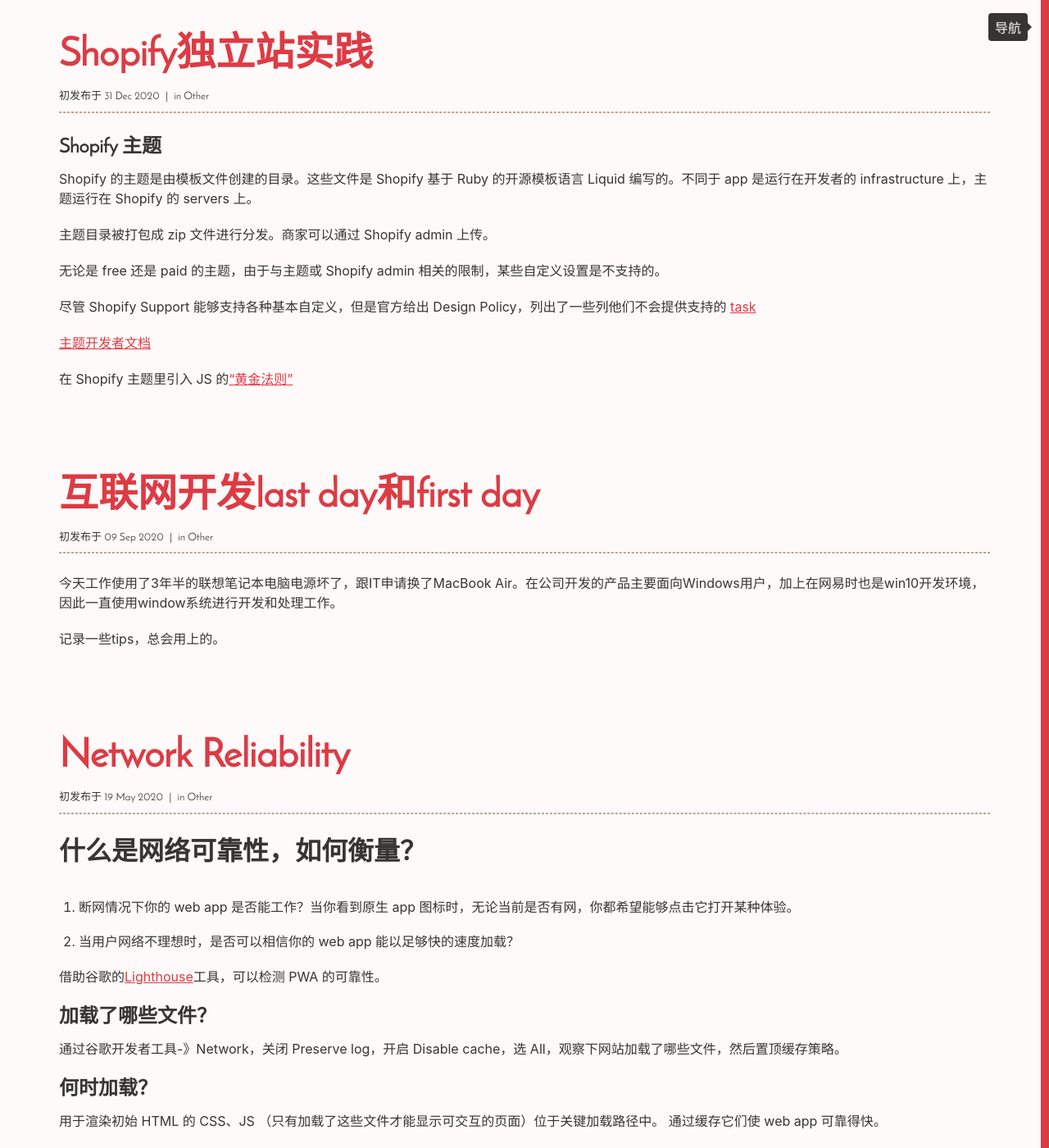
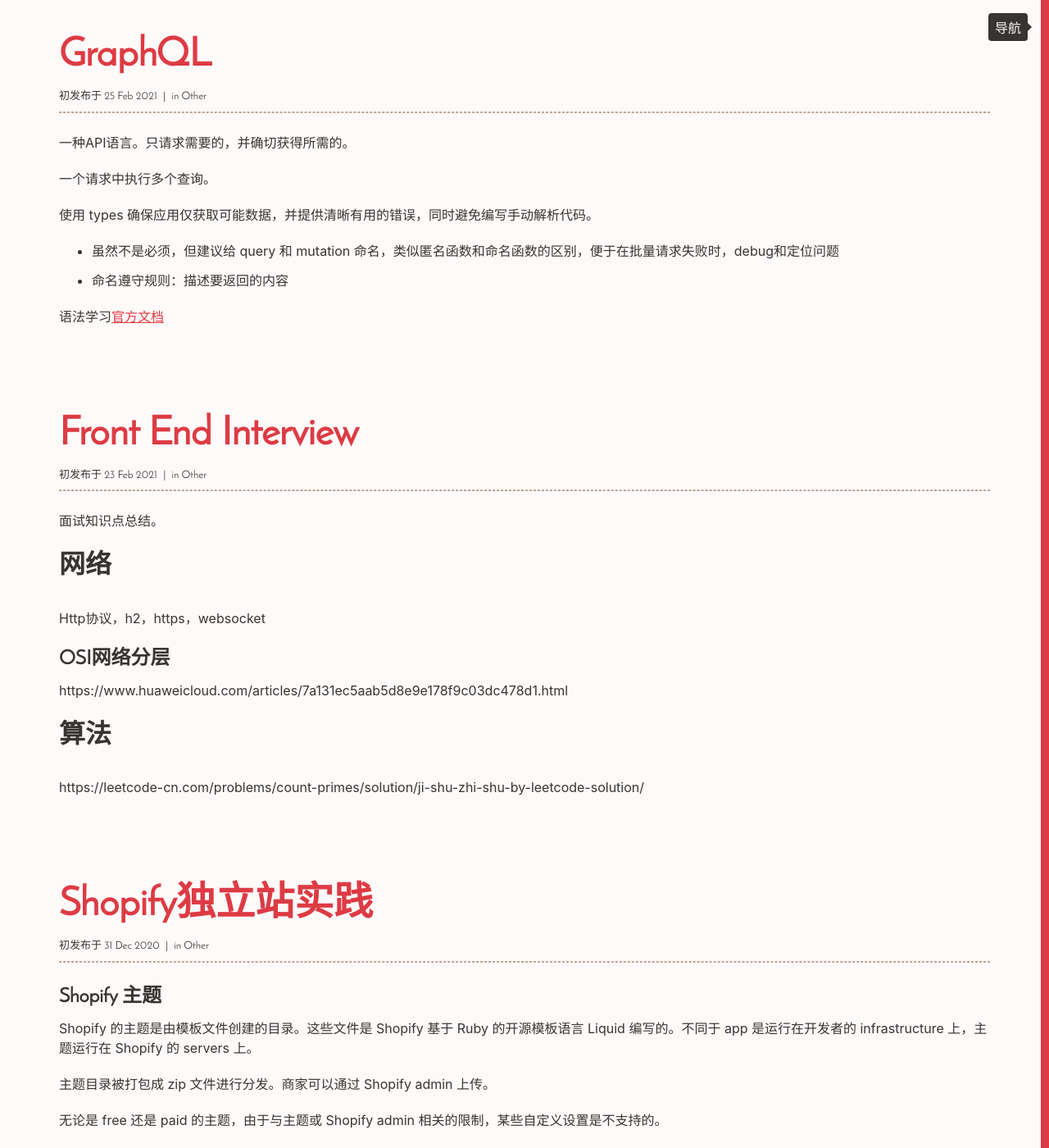
Before and after one commit to Vivi-wu/dive-into-web, a Jekyll site: the page built from Other/index.html, in a window 1280 px wide and 1400 px high. Shown: the whole window at 82% size. Built offline with Jekyll 4.4.1, drawn with Linux system fonts in a browser that asks for light colours; some of the changed lines change nothing that is shown.

Commit message:
update blog for http, add blog for shopify graphQL

````diff
--- a/_posts/2017-09-14-HTTP.markdown
+++ b/_posts/2017-09-14-HTTP.markdown
@@ -114,6 +114,8 @@
 405 - Method Not Allowed，接口访问的Method不正确，比如应该使用GET的接口使用了POST访问等
 500 - Internal Server Error，其它类型的错误默认都会返回500
 
+更全的解释看[这里](https://www.haorooms.com/post/long_lianjie_websocket)
+
 ## HTTPS
 
 HTTPS并非是应用层的一种新协议，而是 HTTP 通信接口部分用 SSL/TLS 协议代替而已。
--- a/_posts/2020-12-31-Shopify-store-practice.markdown
+++ b/_posts/2020-12-31-Shopify-store-practice.markdown
@@ -185,6 +185,14 @@
 
 sync content between your stores
 
+### 获取未取消订单数据
+
+	https://*.myshopify.com/admin/orders.json
+
+发现一个有意思的点，即使用这种方式拿到别人订单的 token，访问 `https://<店铺前台域名>/<storeId>/orders/<token>`，页面上也读不到订单的 id 等信息。
+
+访问自己的订单状态页，如果在 Settings-》Checkout-〉Order processing-》Additional scripts 里使用了 Shopify liquid 变量取数，渲染的页面上 Shopify.Checkout 才会有值（如果：订单 id）。
+
 ### Shopify App CLI
 
 -》安装 shopify 命令行工具
@@ -199,3 +207,5 @@
 -〉终端里另打开一个tab页，自动完成浏览器打开app，并安装进开发店铺
 
 	shopify open
+
+谷歌搜索 Shopify GraphiQL App，安装给指定店铺，方便进行调试。
--- /dev/null
+++ b/_posts/2021-02-23-Fontend-Interviews.markdown
@@ -0,0 +1,17 @@
+---
+title:  "Front End Interview"
+category: Other
+---
+面试知识点总结。
+
+## 网络
+
+Http协议，h2，https，websocket
+
+### OSI网络分层
+
+https://www.huaweicloud.com/articles/7a131ec5aab5d8e9e178f9c03dc478d1.html
+
+## 算法
+
+https://leetcode-cn.com/problems/count-primes/solution/ji-shu-zhi-shu-by-leetcode-solution/
--- /dev/null
+++ b/_posts/2021-02-25-GraphQL.markdown
@@ -0,0 +1,329 @@
+---
+title:  "GraphQL"
+category: Other
+---
+一种API语言。只请求需要的，并确切获得所需的。
+
+一个请求中执行多个查询。
+
+使用 types 确保应用仅获取可能数据，并提供清晰有用的错误，同时避免编写手动解析代码。
+
++ 虽然不是必须，但建议给 query 和 mutation 命名，类似匿名函数和命名函数的区别，便于在批量请求失败时，debug和定位问题
++ 命名遵守规则：描述要返回的内容
+
+语法学习[官方文档](https://graphql.org/learn/)
+
+<!--more-->
+
+## 以Shopify API为例
+
+示例: 获取店铺前2个商品的id和标题
+
+```
+query FirstTwoProducts {
+  products(first: 2) {
+    edges {
+      node {
+        id
+        title
+      }
+    }
+  }
+}
+```
+
+其中 `first` 是 products 的argument参数。`edges` 是 Shopify 实现的 connection，这里是商品list.
+
+此外 Shopify 还提供了 `query` 这个filter，可以对结果集进一步过滤。
+
+响应如下：
+```
+{
+  "data": {
+    "products": {
+      "edges": [
+        {
+          "node": {
+            "id": "gid://shopify/Product/6429646454933",
+            "title": "The Round Neck Sweater Female Cashmere Loose No Cap Hedging Student Wild"
+          }
+        },
+        {
+          "node": {
+            "id": "gid://shopify/Product/6429658120341",
+            "title": "Long Sleeves Hooded Solid Sweater Fleece Loose Version"
+          }
+        }
+      ]
+    }
+  },
+  "extensions": {
+    "cost": {
+      "requestedQueryCost": 4,
+      "actualQueryCost": 4,
+      "throttleStatus": {
+        "maximumAvailable": 1000,
+        "currentlyAvailable": 996,
+        "restoreRate": 50
+      }
+    }
+  }
+}
+```
+
+### 示例1：pagination分页
+
+在上面的示例中，还可以获取商品variants变体（也是一个edges list），同理，可以在 edges 同级加上 pageInfo，可以知道是否有前一页/后一页。
+
+我们可以在每一层的list中，使用分页，实现nest pagination嵌套分页的效果.
+
+```
+query FirstTwoProducts {
+  products(first: 2) {
+    edges {
+      node {
+        id
+        title
+        variants(first: 1) {
+          edges {
+            node {
+              id
+              title
+            }
+          }
+          pageInfo {
+            hasNextPage
+            hasPreviousPage
+          }
+        }
+      }
+    }
+  }
+}
+```
+
+响应如下：
+```
+{
+  "data": {
+    "products": {
+      "edges": [
+        {
+          "node": {
+            "id": "gid://shopify/Product/6429646454933",
+            "title": "The Round Neck Sweater Female Cashmere Loose No Cap Hedging Student Wild",
+            "variants": {
+              "edges": [
+                {
+                  "node": {
+                    "id": "gid://shopify/ProductVariant/38008678973589",
+                    "title": "S / Yellow"
+                  }
+                }
+              ],
+              "pageInfo": {
+                "hasNextPage": true,
+                "hasPreviousPage": false
+              }
+            }
+          }
+        },
+        {
+          "node": {
+            "id": "gid://shopify/Product/6429658120341",
+            "title": "Long Sleeves Hooded Solid Sweater Fleece Loose Version",
+            "variants": {
+              "edges": [
+                {
+                  "node": {
+                    "id": "gid://shopify/ProductVariant/38008701681813",
+                    "title": "L / Brown"
+                  }
+                }
+              ],
+              "pageInfo": {
+                "hasNextPage": true,
+                "hasPreviousPage": false
+              }
+            }
+          }
+        }
+      ]
+    }
+  },
+  "extensions": {
+    "cost": {
+      "requestedQueryCost": 10,
+      "actualQueryCost": 10,
+      "throttleStatus": {
+        "maximumAvailable": 1000,
+        "currentlyAvailable": 990,
+        "restoreRate": 50
+      }
+    }
+  }
+}
+```
+
+### 示例2: 命名查询、变量
+
+根据id获取指定商品的标题和描述
+```
+query ProductTitleAndDescription($id: ID!) {
+  product(id: $id) {
+    title
+    description
+  }
+}
+```
+
+查询参数
+```js
+{
+	"id": "gid://shopify/Product/6429646454933"
+}
+```
+
+响应如下：
+```
+{
+  "data": {
+    "product": {
+      "title": "The Round Neck Sweater Female Cashmere Loose No Cap Hedging Student Wild",
+      "description": "Thickness:Thicken Fitness:Loose Clothing Length:LongBelt:NoStyle:SweetPattern:PatternPopular Elements:Printing Sleeve Length:Long Sleeve Material:Polyester Seller:Credibility Solutions Private Limited"
+    }
+  },
+  "extensions": {
+    "cost": {
+      "requestedQueryCost": 1,
+      "actualQueryCost": 1,
+      "throttleStatus": {
+        "maximumAvailable": 1000,
+        "currentlyAvailable": 999,
+        "restoreRate": 50
+      }
+    }
+  }
+}
+```
+
+### 示例3：别名
+
+即重命名返回字段。默认地，返回有效数据部分的json结构与查询graphQL语句是一样的
+
+在示例2代码上稍作修改：
+
+```
+query ProductTitleAndDescription($id: ID!) {
+  product(id: $id) {
+    myTitle: title
+    description
+  }
+}
+```
+
+可以看到，仍然返回 title 的值，但是字段名变为“myTitle”。
+
+但别名真正的优势在于：在一个请求中，多次查询同一个字段。用于批量操作，高效
+
+示例4：通过别名，使用不同的arguments，在一个请求里使用两次product fields
+```
+query {
+  product1: product(id: "gid://shopify/Product/6429646454933") {
+    title
+    description
+  }
+  product2: product(id: "gid://shopify/Product/6429658120341") {
+    title
+    description
+  }
+}
+```
+
+响应如下：
+```
+{
+  "data": {
+    "product1": {
+      "title": "The Round Neck Sweater Female Cashmere Loose No Cap Hedging Student Wild",
+      "description": "Thickness:Thicken Fitness:Loose Clothing Length:LongBelt:NoStyle:SweetPattern:PatternPopular Elements:Printing Sleeve Length:Long Sleeve Material:Polyester Seller:Credibility Solutions Private Limited"
+    },
+    "product2": {
+      "title": "Long Sleeves Hooded Solid Sweater Fleece Loose Version",
+      "description": "Material:Cotton Fitness:Regular Thickness:Regular Seller:Credibility Solutions Private Limited"
+    }
+  },
+  "extensions": {
+    "cost": {
+      "requestedQueryCost": 2,
+      "actualQueryCost": 2,
+      "throttleStatus": {
+        "maximumAvailable": 1000,
+        "currentlyAvailable": 998,
+        "restoreRate": 50
+      }
+    }
+  }
+}
+```
+
+### 示例5：fragment片段
+
+参考示例4，在批量操作时，定义返回字段的代码稍显重复，用 fragment 定义返回字段，就可以只维护一份代码.
+
+```
+query {
+  product1: product(id: "gid://shopify/Product/6429646454933") {
+    ...TitleAndDescription
+  }
+  product2: product(id: "gid://shopify/Product/6429658120341") {
+    ...TitleAndDescription
+  }
+}
+
+fragment TitleAndDescription on Product {
+  title
+  description
+}
+```
+返回结果同示例4。
+
+### 示例6：Inline Fragments内联片段
+
+许多不同类型 implement实现了相同的 interface接口。
+
+如：Shopify中的common object-》[Node](https://shopify.dev/docs/admin-api/graphql/reference/common-objects/node)
+
+下面是Shopify api中的添加tag接口，默认返回 node 对象的 id。
+
+因为Product类型实现了Node，通过在返回字段定义内联fragment，就可以额外获取到这个商品的信息（如：标题）。
+
+```
+mutation tagsAdd($id: ID!, $tags: [String!]!) {
+  tagsAdd(id: $id, tags: $tags) {
+    node {
+      id
+      ...on Product {
+        title
+      }
+      ...on Customer { // 因为 tagsAdd 适用于任何 Node，这样写可以基于返回内容（id的类型），获得不同字段
+        email
+        addresses
+      }
+    }
+    userErrors {
+      field
+      message
+    }
+  }
+}
+```
+参数：
+```
+{
+  "id": "gid://shopify/Product/6429646454933",
+  "tags": [
+    "on-sale"
+  ]
+}
+```
````
